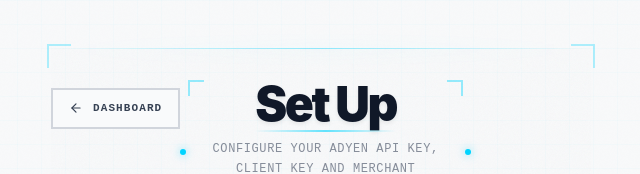
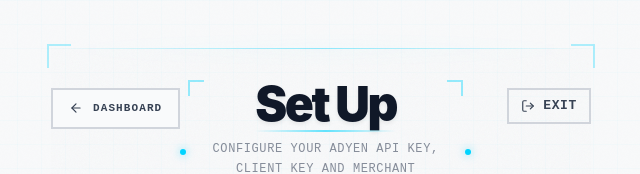
Before and after one commit to e-tellez/valedorsinho-frontend, a Next.js app: page /setup in a window 1280 px wide. Shown: the top 174 px of the page, without its empty margins (319-959 px from the left). Built offline with nearby package versions, Linux system fonts and the light colour scheme; no server answers.

Commit message:
feat(auth): add current-session logout

```diff
--- /dev/null
+++ b/src/app/api/auth/sign-out/route.ts
@@ -0,0 +1,23 @@
+import { NextRequest, NextResponse } from "next/server";
+import { createSupabaseServerClient } from "@/lib/supabase/server";
+
+export async function POST(request: NextRequest) {
+  try {
+    const supabase = createSupabaseServerClient();
+    const { error } = await supabase.auth.signOut({ scope: "local" });
+    if (error) console.warn("[auth/sign-out] Session revocation failed:", error.message);
+  } catch (error) {
+    console.warn("[auth/sign-out] Session revocation failed:", error);
+  }
+
+  const appUrl = process.env.NEXT_PUBLIC_APP_URL || request.nextUrl.origin;
+  const response = NextResponse.redirect(new URL("/login", appUrl), 303);
+
+  request.cookies.getAll().forEach(({ name }) => {
+    if (name === "vld_session_expires_at" || name.startsWith("sb-")) {
+      response.cookies.delete(name);
+    }
+  });
+
+  return response;
+}
--- a/src/app/page.tsx
+++ b/src/app/page.tsx
@@ -17,6 +17,7 @@ import { ThemeToggle } from "@/components/adyen/shared/ThemeToggle";
 import DashCard from "@/components/adyen/shared/DashCard";
 import SystemStatus from "@/components/adyen/shared/SystemStatus";
 import OnboardingBanner from "@/components/adyen/shared/OnboardingBanner";
+import LogoutButton from "@/components/adyen/shared/LogoutButton";
 
 export const metadata: Metadata = {
   title: "Valedorsinho – Dashboard",
@@ -36,6 +37,7 @@ export default function DashboardPage() {
         <div className="absolute -top-2 -right-2 w-8 h-8 border-r-2 border-t-2 border-[#00d4ff]/30" />
 
         <div className="absolute top-2 right-2 flex flex-col items-end gap-2">
+          <LogoutButton />
           <ThemeToggle />
           <SystemStatus />
         </div>
--- /dev/null
+++ b/src/components/adyen/shared/LogoutButton.tsx
@@ -0,0 +1,16 @@
+import { LogOut } from "lucide-react";
+
+export default function LogoutButton() {
+  return (
+    <form action="/api/auth/sign-out" method="post">
+      <button
+        type="submit"
+        className="btn-secondary !h-9 !px-3 inline-flex items-center justify-center gap-2"
+        aria-label="Exit and close session"
+      >
+        <LogOut className="w-3.5 h-3.5" aria-hidden="true" />
+        <span className="hidden sm:inline">Exit</span>
+      </button>
+    </form>
+  );
+}
--- a/src/components/adyen/shared/PageHeader.tsx
+++ b/src/components/adyen/shared/PageHeader.tsx
@@ -1,5 +1,6 @@
 import Link from "next/link";
 import { ArrowLeft } from "lucide-react";
+import LogoutButton from "@/components/adyen/shared/LogoutButton";
 
 interface PageHeaderProps {
   title: string;
@@ -105,8 +106,9 @@ export default function PageHeader({
         </div>
 
         {/* Right slot - balanced spacing */}
-        <div className="flex-none pt-2">
-          {right !== undefined ? right : <div className="w-[120px]" aria-hidden="true" />}
+        <div className="flex-none min-w-[120px] pt-2 flex items-center justify-end gap-2">
+          {right}
+          <LogoutButton />
         </div>
       </div>
 
```
